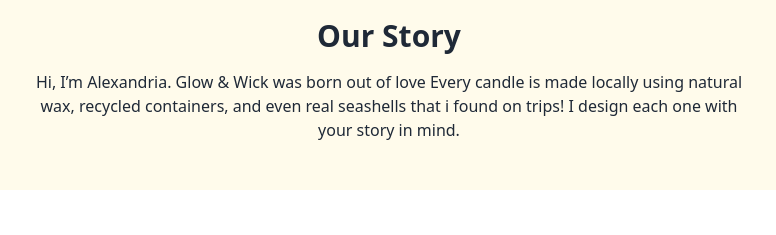
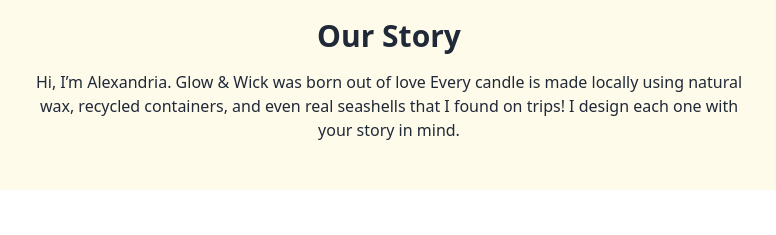
Before and after one commit to Alliecandle/glow-and-wick, a plain HTML site: page index.html in a window 1280 px wide. Shown: the part 251-486 px from the top of the page, 251-1027 px from the left. Drawn offline with nearby package versions, Linux system fonts and the light colour scheme.

Commit message:
Update index.html

```diff
--- a/index.html
+++ b/index.html
@@ -26,7 +26,7 @@
   <!-- Story/About Section -->
   <section id="about" class="py-12 px-6 max-w-3xl mx-auto text-center">
     <h2 class="text-3xl font-semibold mb-4">Our Story</h2>
-    <p>Hi, I’m Alexandria. Glow & Wick was born out of love  Every candle is made locally using natural wax, recycled containers, and even real seashells that i found on trips! I design each one with your story in mind.</p>
+    <p>Hi, I’m Alexandria. Glow & Wick was born out of love  Every candle is made locally using natural wax, recycled containers, and even real seashells that I found on trips! I design each one with your story in mind.</p>
   </section>
 
   <!-- Gallery -->
```
